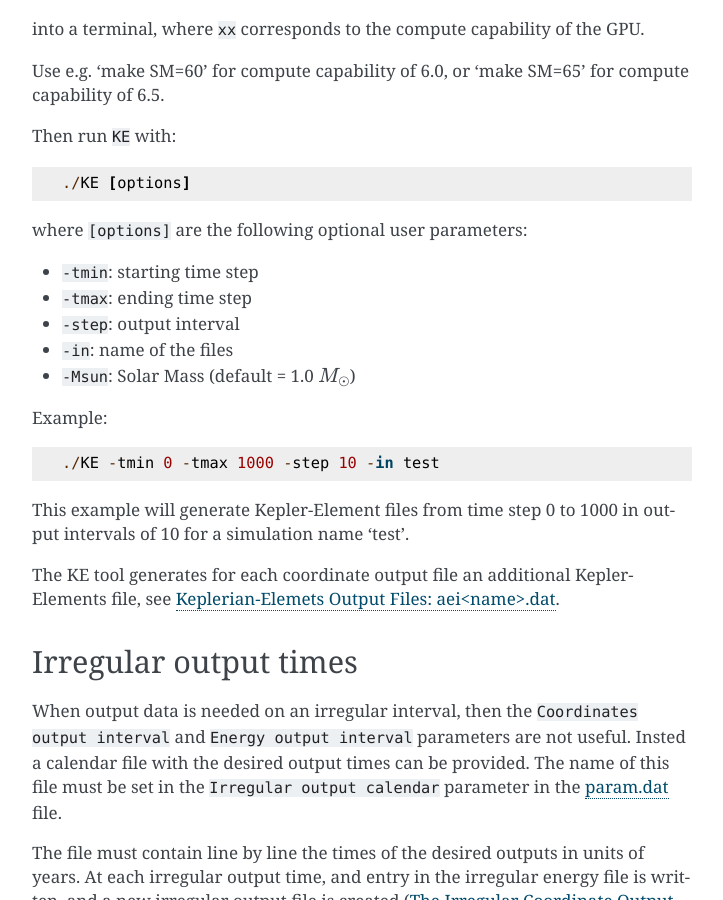
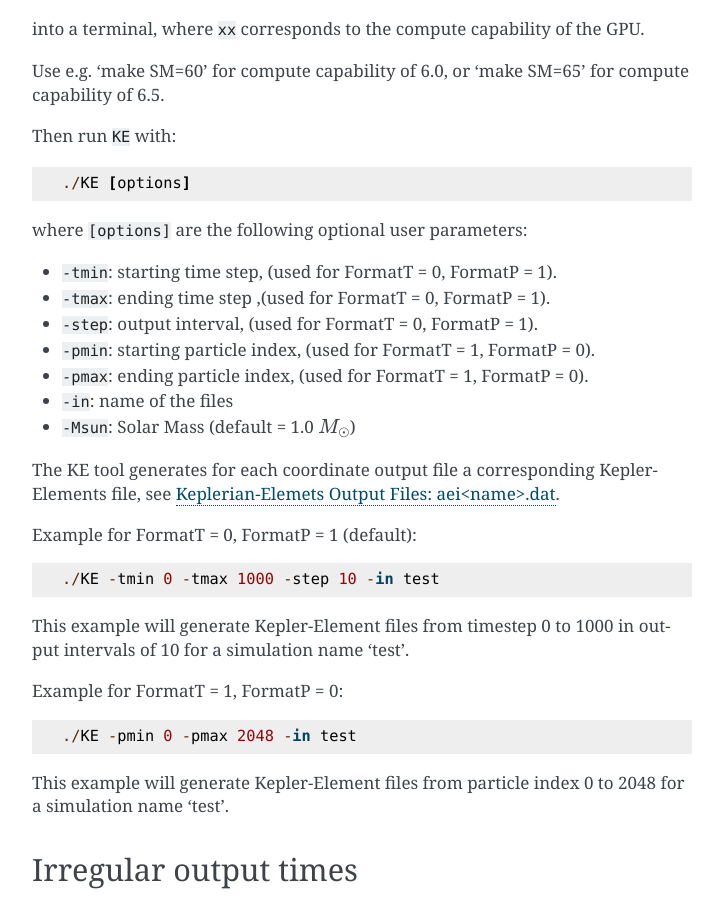
Before and after one commit to vinfreecs/genga, a Sphinx documentation site: the page built from docs/Run.rst, in a window 1280 px wide and 900 px high, scrolled down 4313 px. Shown: the whole window, without its empty margins (388-1111 px from the left). Built offline with Sphinx 7.4.7, drawn with Linux system fonts in a browser that asks for light colours.

Commit message:
update KE tool for different formats

```diff
--- a/docs/Run.rst
+++ b/docs/Run.rst
@@ -182,20 +182,28 @@ Then run :literal:`KE` with::
 
 where :literal:`[options]` are the following optional user parameters:
 
-- :literal:`-tmin`: starting time step
-- :literal:`-tmax`: ending time step
-- :literal:`-step`: output interval
+- :literal:`-tmin`: starting time step, (used for FormatT = 0, FormatP = 1).
+- :literal:`-tmax`: ending time step ,(used for FormatT = 0, FormatP = 1).
+- :literal:`-step`: output interval, (used for FormatT = 0, FormatP = 1).
+- :literal:`-pmin`: starting particle index, (used for FormatT = 1, FormatP = 0).
+- :literal:`-pmax`: ending particle index, (used for FormatT = 1, FormatP = 0).
 - :literal:`-in`: name of the files
 - :literal:`-Msun`: Solar Mass (default = 1.0 :math:`M_\odot`)
 
-Example::
+The KE tool generates for each coordinate output file a corresponding Kepler-Elements file, see :ref:`aeiFiles`.
+
+Example for FormatT = 0, FormatP = 1 (default)::
 
     ./KE -tmin 0 -tmax 1000 -step 10 -in test
 
-This example will generate Kepler-Element files from time step 0 to 1000 in output intervals of 10 for a simulation name 'test'.
+This example will generate Kepler-Element files from timestep 0 to 1000 in output intervals of 10 for a simulation name 'test'.
 
+Example for FormatT = 1, FormatP = 0::
 
-The KE tool generates for each coordinate output file an additional Kepler-Elements file, see :ref:`aeiFiles`.
+    ./KE -pmin 0 -pmax 2048 -in test
+
+This example will generate Kepler-Element files from particle index 0 to 2048 for a simulation name 'test'.
+
 
 
 .. _IrregularOutput:
```
Also changed, not shown: 1 other file.
